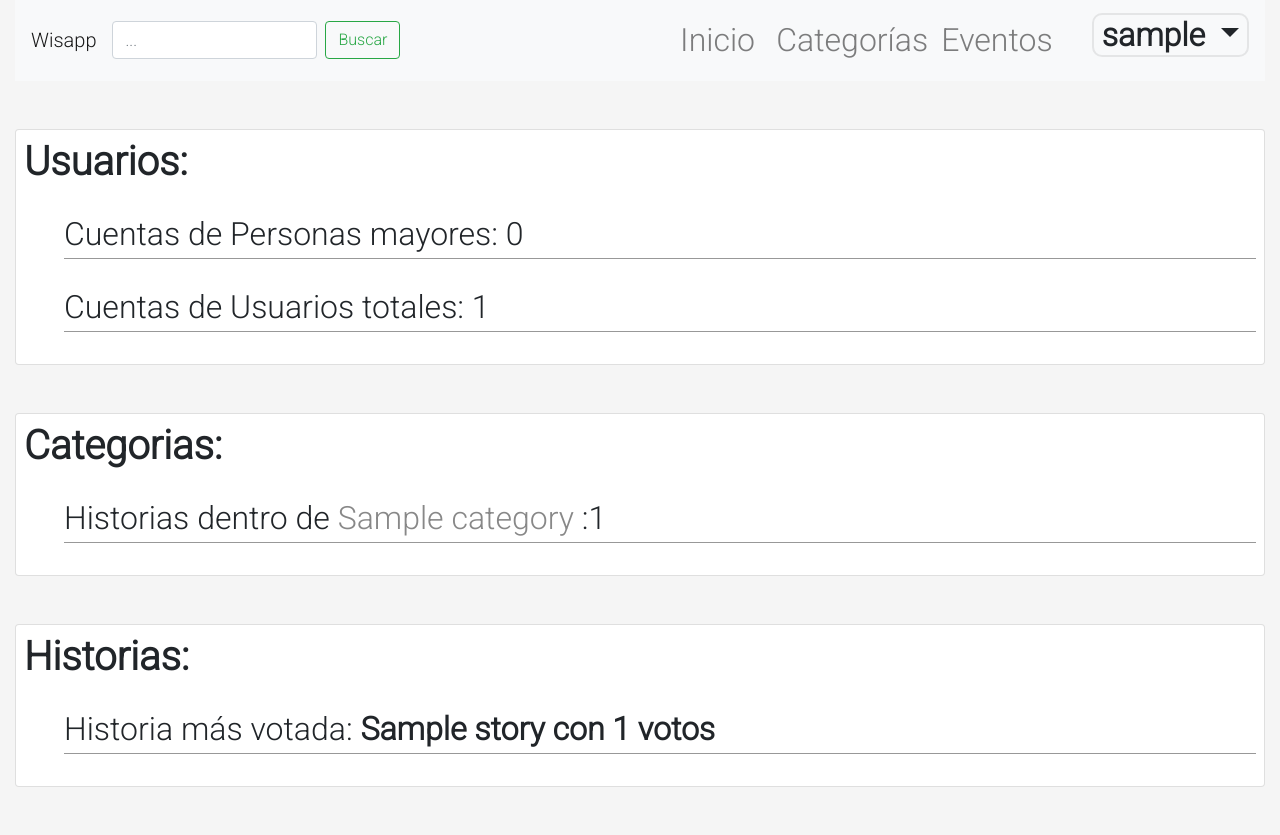
After one commit to Kaiu8x/Wizapp, a Django app: page /estadisticas/ in a window 1280 px wide. The commit adds this page. Run offline with Django 3.2, Linux system fonts and the light colour scheme; a user stored in the database is signed in; tables that the repository leaves empty hold one stand-in row (values such as "Sample post"); some libraries are stand-ins or nearby versions.

Commit message:
Final Version 1.0
(Before production level)

```diff
--- a/WisApp/app/models.py
+++ b/WisApp/app/models.py
@@ -1,5 +1,6 @@
 from django.db import models
 from colorfield.fields import ColorField
+from django.db.models import Count
 from django.urls import reverse
 from django.contrib.auth.models import User
 from datetime import date
@@ -23,8 +24,19 @@ class UserWithProfile(models.Model):
         verbose_name_plural = 'Usuarios(Perfil)'
     def __str__(self):
         return self.user.__str__()
+    def adultsCount(self):
+        adultCounter = 0
+        users = UserWithProfile.objects.all()
+        for user in users:
+            if user.isAdult():
+                adultCounter = adultCounter + 1
+        return adultCounter
+
+    def commonUsersCount(self):
+        return UserWithProfile.objects.all().count()
+
     def isAdult(self):
-        return date.today().year - self.birthdate.year > 55
+        return date.today().year - self.birthdate.year > 60
     def getWrittenStories(self):
         return self.writtenStories
     def categoryIsFollowed(self,categoryId):
@@ -69,8 +81,13 @@ class Story(models.Model):
     def get_absolute_url(self):
         return reverse('app:home',kwargs={'pk': self.pk})
 
+    def storiesInCategory(request,pk):
+        return Story.objects.filter(category=pk).count()
     def __str__(self):
         return self.title
+    def mostVotedStory(self):
+        mostVoted = Story.objects.all().order_by('-ranking')[0]
+        return "%s con %s votos" %(mostVoted.title,mostVoted.ranking)
 
 class PetitionForAdmin(models.Model):
     id = models.AutoField(primary_key=True, verbose_name='id')
--- /dev/null
+++ b/WisApp/app/templates/app/statistics.html
@@ -0,0 +1,40 @@
+{% extends 'app/titleBar.html' %}
+{% load staticfiles %}
+{% block bodyContent %}
+{%load filters%}
+{%if request.user.is_superuser%}
+<div class="container-fluid mt-5">
+    <div class="card mb-5">
+            <div class="card-body">
+                <h1 style="font-weight: bolder">Usuarios:</h1>
+                <ul>
+                    <li class="my-4" style="border-bottom:  1px solid rgba(50,50,50,0.5);"> Cuentas de Personas mayores: {{userProfile|adultAccounts}} </li>
+                    <li class="my-4" style="border-bottom:  1px solid rgba(50,50,50,0.5);"> Cuentas de Usuarios totales: {{userProfile|commonUsersCount}} </li>
+
+                </ul>
+            </div>
+    </div>
+    <div class="card mb-5">
+            <div class="card-body">
+                <h1 style="font-weight: bolder">Categorias:</h1>
+                <ul>
+                {%for category in categories%}
+                    {%if userProfile|stories_Category:category.id%}
+                    <li class="my-4" style="border-bottom:  1px solid rgba(50,50,50,0.5);"> Historias dentro de <span style="color: {{category.color}}">{{category.name}}</span> :{{userProfile|stories_Category:category.id}} </li>
+                    {%endif%}
+                {%endfor%}
+                </ul>
+            </div>
+    </div>
+    <div class="card mb-5">
+            <div class="card-body">
+                <h1 style="font-weight: bolder">Historias:</h1>
+                <ul>
+                    <li class="my-4" style="border-bottom:  1px solid rgba(50,50,50,0.5);"> Historia más votada: <span style="font-weight: bolder"> {{userProfile|mostVotedStory}}</span></li>
+
+                </ul>
+            </div>
+    </div>
+</div>
+{%endif%}
+{%endblock%}
--- a/WisApp/app/templates/app/viewProfile.html
+++ b/WisApp/app/templates/app/viewProfile.html
@@ -28,13 +28,16 @@
         <div class="card mb-2">
             <div class="card-body text-center">
                 <ul class="ml-0 pl-0">
+                    {%if request.user.is_superuser%}
+                    <li class="my-4" style="border-bottom:  1px solid rgba(50,50,50,0.5);"><a href="{%url 'app:showStatistics'%}" class="text-success nounderline">Ver Estadísticas</a> </li>
+                    {%endif%}
                     {%if isAdult%}
                     <li class="my-4" style="border-bottom:  1px solid rgba(50,50,50,0.5);"><a href="{%url 'app:homeMyStories'%}" class="text-primary nounderline">Mis historias</a> </li>
                     {%endif%}
                     <li class="my-4" style="border-bottom:  1px solid rgba(50,50,50,0.5);"><a href="{%url 'app:homeMyFavoriteStories'%}" class="text-primary nounderline">Mis historias favoritas</a> </li>
 
                     <li class="my-4" style="border-bottom:  1px solid rgba(50,50,50,0.5);"><a href="{%url 'app:followedAuthors'%}" class="text-primary nounderline">Autores que sigo</a> </li>
-                    <li class="my-4" style="border-bottom:  1px solid rgba(50,50,50,0.5);"><a href="{%url 'app:UserWithProfileUpdate' userProfile.id%}" class="text-primary nounderline">Editar información o subir foto de perfil</a> </li>
+                    <li class="my-4" style="border-bottom:  1px solid rgba(50,50,50,0.5);"><a href="{%url 'app:UserWithProfileUpdate' userProfile.id%}" class="text-primary nounderline">Editar información de perfil</a> </li>
                     <li class="my-4" style="border-bottom:  1px solid rgba(50,50,50,0.5);"><a href="{%url 'app:createPetition'%}" class="text-primary nounderline">Escribir una sugerencia  o queja</a> </li>
                     <li class="my-4" style="border-bottom:  1px solid rgba(50,50,50,0.5);"><a href="{%url 'app:userwithprofileDelete' request.user.id%}" class="text-danger nounderline">Borrar Cuenta</a> </li>
                 </ul>
--- a/WisApp/app/templates/deleteUser.html
+++ b/WisApp/app/templates/deleteUser.html
@@ -10,6 +10,6 @@
        <br> <h3>Toda tu información e historias serán borradas igualmente</h3>
        <button action="submit" class="btn btn-sm btn-danger">Confirmar </button>
    </form>
-    <a href="{%url 'app:home'%}" class="nounderline btn btn-primary text-center text-light">Regresar</a>
+    <a href="{%url 'app:profile' request.user.id%}" class="nounderline btn btn-primary text-center text-light">Regresar</a>
 </div>
 {%endblock%}
--- a/WisApp/app/templatetags/filters.py
+++ b/WisApp/app/templatetags/filters.py
@@ -1,6 +1,6 @@
 from django import template
 
-from ..models import UserWithProfile
+from ..models import UserWithProfile, Category, Story
 
 register = template.Library()
 
@@ -16,3 +16,18 @@ def favorited_Story(user, pk):
 @register.filter(is_safe=True)
 def liked_Story(user, pk):
     return UserWithProfile.storyIsLiked(user, pk)
+
+@register.filter(is_safe=True)
+def stories_Category(user,pk):
+    return Story.storiesInCategory(user,pk)
+
+@register.filter(is_safe=True)
+def adultAccounts(user):
+    return UserWithProfile.adultsCount(user)
+
+@register.filter(is_safe=True)
+def commonUsersCount(user):
+    return UserWithProfile.commonUsersCount(user)
+@register.filter(is_safe=True)
+def mostVotedStory(user):
+    return Story.mostVotedStory(user)
--- a/WisApp/app/urls.py
+++ b/WisApp/app/urls.py
@@ -13,6 +13,7 @@ urlpatterns = [
     path('modificarInfoPerfil<pk>', views.UserWithProfileUpdate.as_view(), name="UserWithProfileUpdate"),
     path('login/', views.login, name='userLogin'),
     path('inicio/', views.home, name='home'),
+    path('estadisticas/', views.showStatistics, name='showStatistics'),
     path('inicio/Categoria-<categoryId>-<categoryName>/', views.filteredHome, name='filteredHome'),
     path('inicio/MisHistorias/', views.homeMyStories, name='homeMyStories'),
     path('inicio/MisHistorias/Favoritas', views.homeMyFavoriteStories, name='homeMyFavoriteStories'),
--- a/WisApp/app/views.py
+++ b/WisApp/app/views.py
@@ -1,7 +1,7 @@
 # Create your views here.
 from django.contrib import messages
 from django.contrib.auth import authenticate
-from django.contrib.auth.decorators import login_required
+from django.contrib.auth.decorators import login_required, permission_required
 from django.contrib.auth import login as auth_login
 from django.http import HttpResponseRedirect, HttpResponseForbidden
 from django.shortcuts import render, redirect
@@ -46,9 +46,6 @@ def home(request):
     userProfile = UserWithProfile.objects.get(user=currentlyLoggedUser.id)
     query = request.GET.get("q")
     extraData = None
-    if query:
-         stories = Story.objects.filter(Q(title__icontains=query)|Q(author__user__username__icontains=query)).order_by('-ranking')
-         extraData = 'Search'
     if request.POST:
         if 'favStory' in request.POST:
             favorite = request.POST.get('favStory')
@@ -74,8 +71,16 @@ def home(request):
                     storyLiked.ranking = storyLiked.ranking - 1
                     storyLiked.save()
                     return HttpResponseRedirect(reverse('app:home'))
+    if userProfile.followedCategories.all():
+        stories = Story.objects.filter(category=150000000)
+        for category in userProfile.followedCategories.all():
+            stories = stories | Story.objects.filter(category=category.id)
+    stories.order_by('-created_at')
+    if query:
+         stories = Story.objects.filter(Q(title__icontains=query)|Q(author__user__username__icontains=query)).order_by('-ranking')
+         extraData = 'Search'
     context = {
-        'stories': stories,
+        'stories': stories.order_by('-created_at'),
         'userProfile' : userProfile,
         'extraData': extraData
     }
@@ -338,6 +343,22 @@ def profile(request, userId):
     }
     return render(request, 'app/viewProfile.html', context)
 
+@login_required
+def showStatistics(request):
+    user = UserWithProfile.objects.get(user=request.user)
+    userProfile = UserWithProfile.objects.get(user=request.user.id)
+    categories = Category.objects.all()
+    # adultUsers =
+    # usuarios que no son adultos mayores
+    # historias en cada categoría
+    #
+    context = {
+        'currentUser': request.user,
+        'userProfile': user,
+        'categories': categories
+    }
+    return render(request, 'app/statistics.html', context)
+
 #Show specific Story
 @login_required
 def story(request, storyId):
@@ -426,6 +447,8 @@ def submitStory(request):
 
     return render(request, 'app/createStory.html', context)
 
+
+
 @login_required
 def createPetition(request):
     currentlyLoggedUser = request.user
@@ -498,7 +521,7 @@ def submitNewUser(request):
 
 class UserWithProfileUpdate(UpdateView):
     model = UserWithProfile
-    form_class = UserProfileForm
+    form_class = UserProfileFormUpdate
     template_name_suffix = '_update_form'
     def get_success_url(self):
         pk = self.kwargs['pk']
```
Also changed, not shown: WisApp/app/forms.py (+29 -1 lines).
